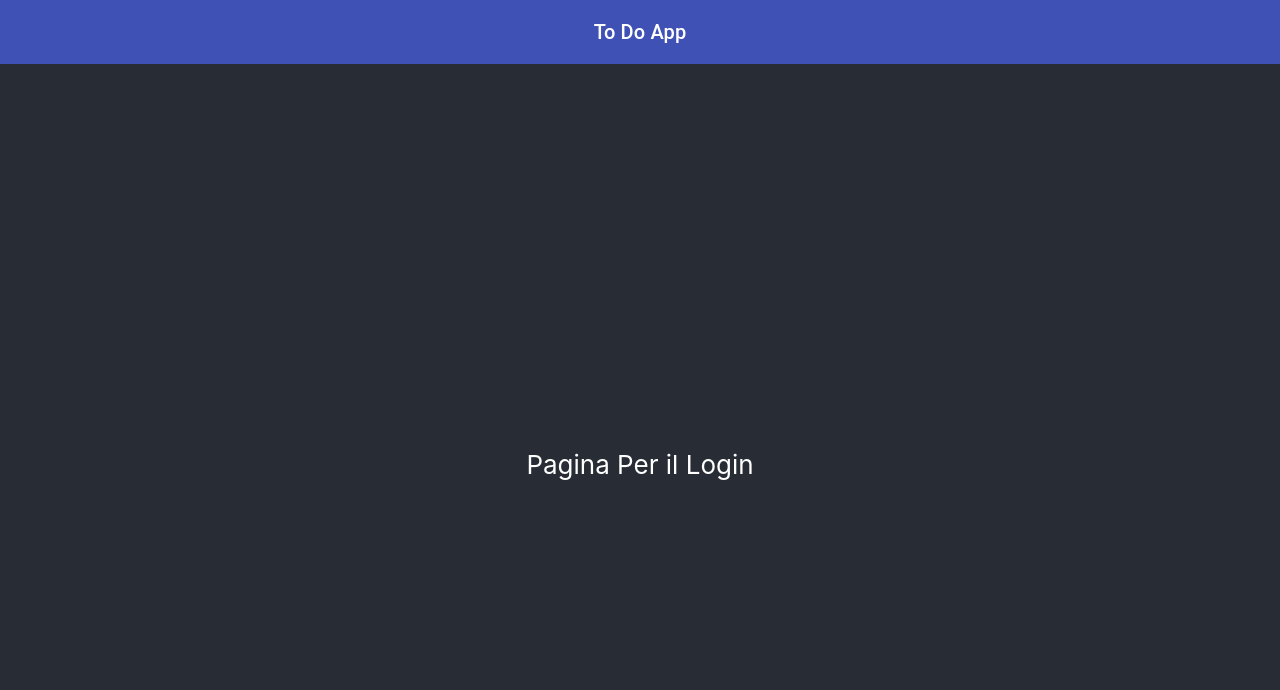
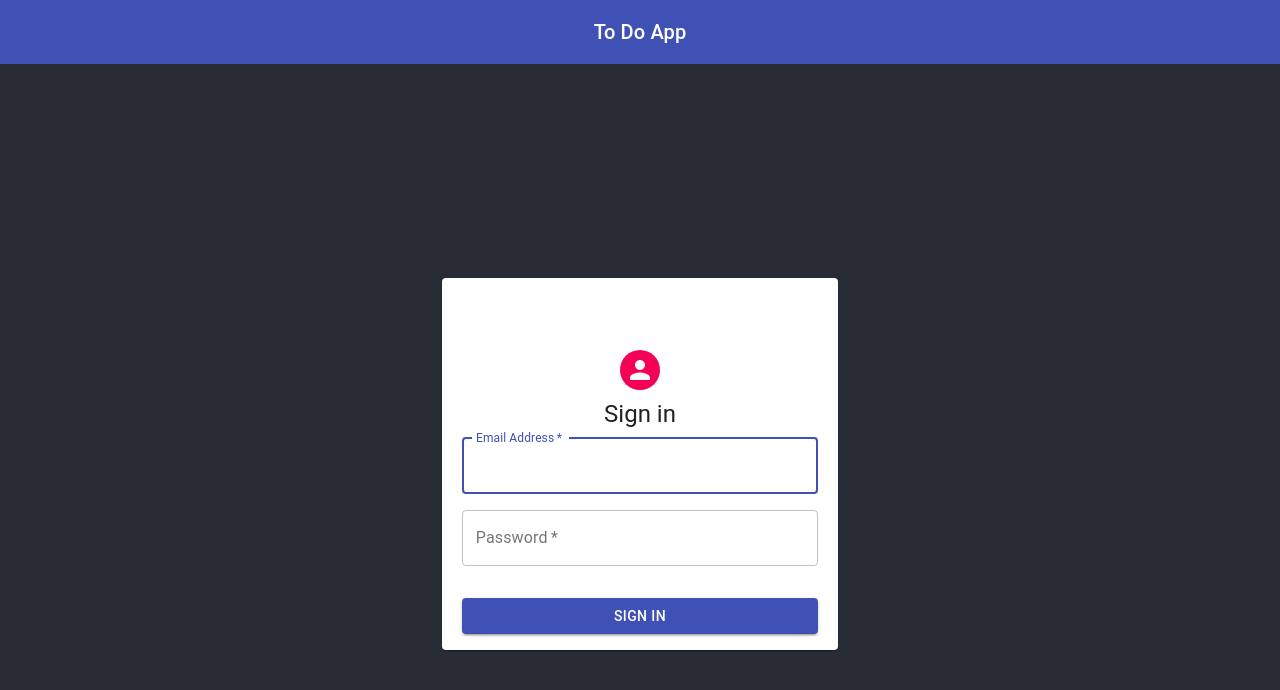
Before and after one commit to consuelo-sanna/my_todo, a React (Create React App) app: page /auth in a window 1280 px wide. Shown: the top 690 px of the page. Built offline with nearby package versions, Linux system fonts and the light colour scheme.

Commit message:
Login component better fit

```diff
--- a/src/components/Login.js
+++ b/src/components/Login.js
@@ -1,6 +1,82 @@
 import React from 'react';
 
-function Login(props) {
-    return <span> Pagina Per il Login </span>;
+import Avatar from '@material-ui/core/Avatar';
+import Button from '@material-ui/core/Button';
+import CssBaseline from '@material-ui/core/CssBaseline';
+import TextField from '@material-ui/core/TextField';
+import Card from '@material-ui/core/Card';
+import Typography from '@material-ui/core/Typography';
+import { makeStyles } from '@material-ui/core/styles';
+import Container from '@material-ui/core/Container';
+
+const useStyles = makeStyles(theme => ({
+    paper: {
+        marginTop: theme.spacing(8),
+        display: 'flex',
+        flexDirection: 'column',
+        alignItems: 'center',
+    },
+    avatar: {
+        margin: theme.spacing(1),
+        backgroundColor: theme.palette.secondary.main,
+    },
+    form: {
+        width: '90%', // Fix IE 11 issue.
+        marginTop: theme.spacing(1),
+    },
+    submit: {
+        margin: theme.spacing(3, 0, 2),
+    },
+}));
+
+export default function Login(props) {
+    const classes = useStyles();
+
+    return (
+        <Container component="main" maxWidth="xs">
+            <Card color="inherit">
+                <CssBaseline />
+                <div className={classes.paper}>
+                    <Avatar className={classes.avatar}></Avatar>
+                    <Typography component="h1" variant="h5">
+                        Sign in
+                    </Typography>
+                    <form className={classes.form} noValidate>
+                        <TextField
+                            variant="outlined"
+                            required
+                            fullWidth
+                            id="email"
+                            label="Email Address"
+                            name="email"
+                            autoComplete="email"
+                            autoFocus
+                        />
+
+                        <TextField
+                            variant="outlined"
+                            margin="normal"
+                            required
+                            fullWidth
+                            name="password"
+                            label="Password"
+                            type="password"
+                            id="password"
+                            autoComplete="current-password"
+                        />
+
+                        <Button
+                            type="submit"
+                            fullWidth
+                            variant="contained"
+                            color="primary"
+                            className={classes.submit}
+                        >
+                            Sign In
+                        </Button>
+                    </form>
+                </div>
+            </Card>
+        </Container>
+    );
 }
-export default Login;
```
